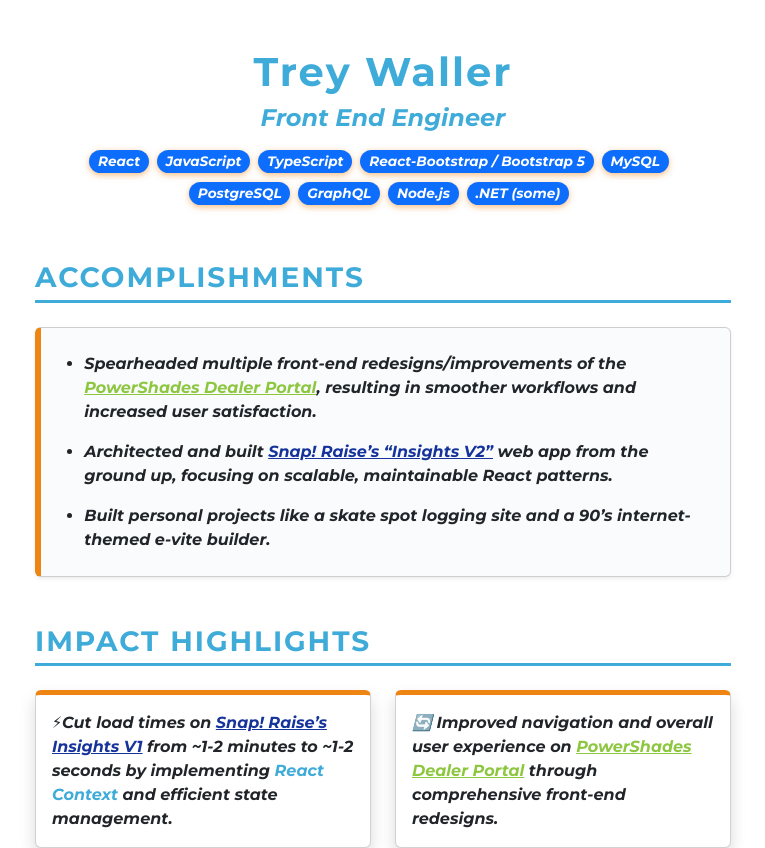
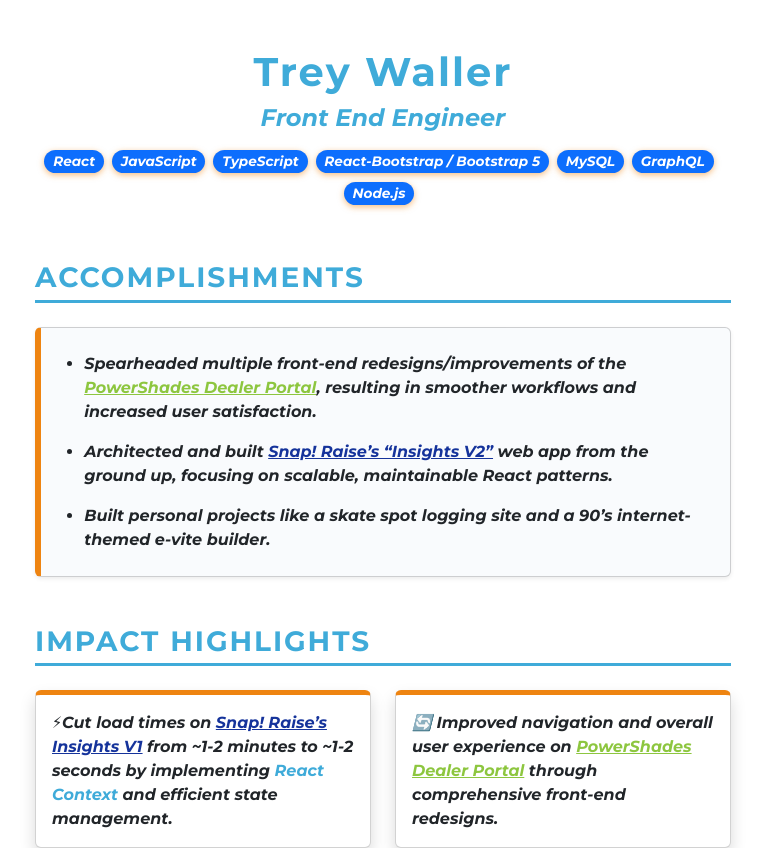
Before and after one commit to Tlwaller/TLW-Brag, a React (Vite) app: page / in a window 1280 px wide. Shown: the top 848 px of the page, without its empty margins (257-1022 px from the left). Built offline with nearby package versions, Linux system fonts and the light colour scheme.

Commit message:
update stack

```diff
--- a/src/App.tsx
+++ b/src/App.tsx
@@ -58,10 +58,8 @@ function App() {
             'TypeScript',
             'React-Bootstrap / Bootstrap 5',
             'MySQL',
-            'PostgreSQL',
             'GraphQL',
             'Node.js',
-            '.NET (some)',
           ].map((tech) => (
             <Badge
               key={tech}
```
